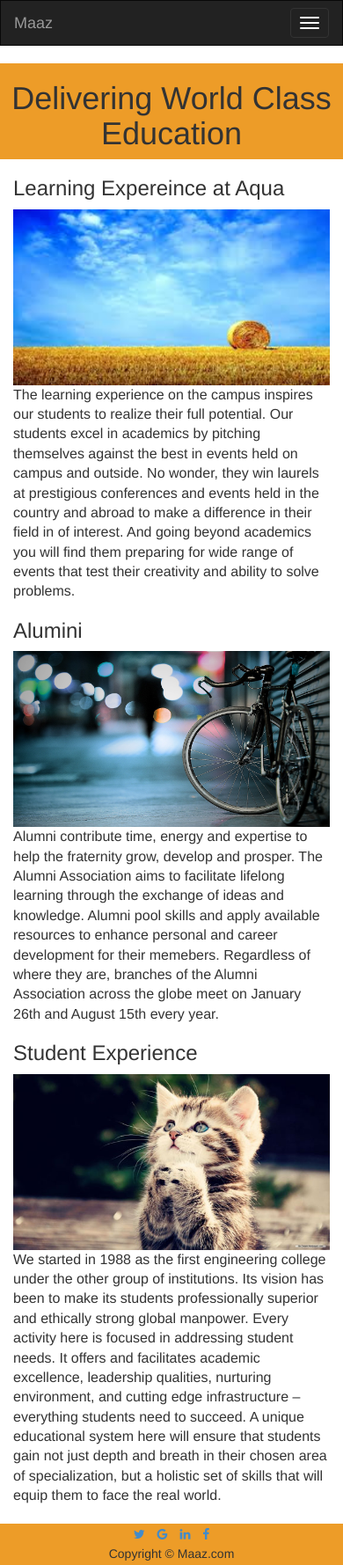
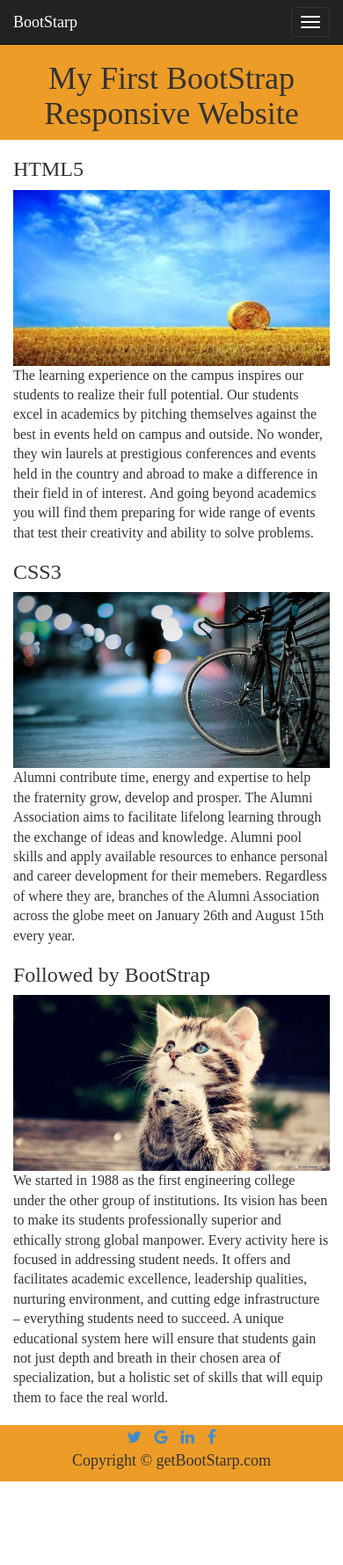
Before and after one commit to maazmmd/BootCamp, a website: page Assignment-2/index.html in a window 390 px wide. Shown: the whole page at 88% size. After the commit the page ends 1684 px from the top, so only its background shows below. Drawn offline with Linux system fonts and the light colour scheme; a web font is replaced by a local one.

Commit message:
Bug Fixes and Some Content Changes in Assignment-2, recreating Responsive website of Assignment 1 in BootStrap

```diff
--- a/Assignment-2/css/style.css
+++ b/Assignment-2/css/style.css
@@ -1,3 +1,6 @@
+/**
+ 	Global Declarations
+ **/
  body {
  	font-family: 'Tangerine', serif;
  	font-size: 18px;
@@ -8,12 +11,15 @@ body {
  	text-align: center;
  }
  #head {
-    margin: 0;
+ 	margin-top: 50px;
  }
  #ref{
  	margin: 5px 5px;
  }
 
+/**
+	Responsive Media Query
+**/
 @media (max-width: 768px) {
 
 	#imageList a img, .col-sm-4 img{
--- a/Assignment-2/index.html
+++ b/Assignment-2/index.html
@@ -1,17 +1,19 @@
 <!DOCTYPE html>
 <html>
 <head>
-    <title>Maaz - Website</title>
-    <link rel="stylesheet" href="css/style.css">
-    <link rel="stylesheet" href="bower_components/bootstrap/dist/css/bootstrap.css">
+  <title>BootStrap Responsive Website</title>
+  <meta charset="utf-8">
+  <meta name="viewport" content="width=device-width, initial-scale=1">
   <link rel="stylesheet" href="bower_components/bootstrap/dist/css/bootstrap.min.css">
-    <meta name="viewport" content="width=device-width, initial-scale=1">
   <link rel="stylesheet" href="css/font-awesome-4.7.0/css/font-awesome.min.css">
   <link href='https://fonts.googleapis.com/css?family=Sofia' rel='stylesheet'>
+  <link rel="stylesheet" href="css/style.css">
+  <script type="text/javascript" src="bower_components/jquery/dist/jquery.min.js"></script>
+  <script type="text/javascript" src="bower_components/bootstrap/dist/js/bootstrap.min.js"></script>
 </head>
 <body>
 
-  <!--   <nav class="navbar navbar-inverse">
+  <nav class="navbar navbar-inverse navbar-fixed-top">
     <div class="container-fluid">
 
       <div class="navbar-header">
@@ -21,29 +23,9 @@
           <span class="icon-bar"></span>
           <span class="icon-bar"></span>
         </button>
-            <a class="navbar-brand" href="#">Maaz</a>
+        <a class="navbar-brand" href="/">BootStarp</a>
       </div>
 
-        <div class="collapse navbar-collapse" id="myNavbar">
-            <ul class="nav navbar-nav">
-              <li class="active"><a href="/">Home<span class="sr-only">(current)</span></a></li>
-              <li><a href="about.html">About Us</a></li>
-              <li><a href="contact.html">Contact</a></li>
-            </ul>
-        </div>
-    </div>
-    </nav> -->
-
-    <nav class="navbar navbar-inverse">
-      <div class="container-fluid">
-        <div class="navbar-header">
-          <button type="button" class="navbar-toggle" data-toggle="collapse" data-target="#myNavbar">
-            <span class="icon-bar"></span>
-            <span class="icon-bar"></span>
-            <span class="icon-bar"></span>
-          </button>
-          <a class="navbar-brand" href="#">Maaz</a>
-        </div>
       <div class="collapse navbar-collapse" id="myNavbar">
         <ul class="nav navbar-nav">
           <li class="active"><a href="/">Home<span class="sr-only">(current)</span></a></li>
@@ -56,24 +38,24 @@
 
   <div class="row" id=head>
     <div class="col-12">
-        <h1>Delivering World Class Education</h1>
+      <h1>My First BootStrap Responsive Website</h1>
     </div>
   </div>
   <div class="container">
     <div class="row">
       <div class="col-12">
         <div class="col-sm-4">
-                <h3>Learning Expereince at Aqua</h3>
+          <h3>HTML5</h3>
           <img src="img/opacityImg.jpg" alt="Test image" height="200" width="300">
           <p class="lead">The learning experience on the campus inspires our students to realize their full potential. Our students excel in academics by pitching themselves against the best in events held on campus and outside. No wonder, they win laurels at prestigious conferences and events held in the country and abroad to make a difference in their field in of interest. And going beyond academics you will find them preparing for wide range of events that test their creativity and ability to solve problems.</p>
         </div>
         <div class="col-sm-4">
-                <h3>Alumini</h3>
+          <h3>CSS3</h3>
           <img src="img/test.jpg" alt="Test image" height="200" width="300">
           <p class="lead">Alumni contribute time, energy and expertise to help the fraternity grow, develop and prosper. The Alumni Association aims to facilitate lifelong learning through the exchange of ideas and knowledge. Alumni pool skills and apply available resources to enhance personal and career development for their memebers. Regardless of where they are, branches of the Alumni Association across the globe meet on January 26th and August 15th every year.</p>
         </div>
         <div class="col-sm-4">
-                <h3>Student Experience</h3>
+          <h3>Followed by BootStrap</h3>
           <img src="img/test2.jpg" alt="Test image" height="200" width="300">
           <p class="lead"> We started in 1988 as the first engineering college under the other group of institutions. Its vision has been to make its students professionally superior and ethically strong global manpower. Every activity here is focused in addressing student needs. It offers and facilitates academic excellence, leadership qualities, nurturing environment, and cutting edge infrastructure – everything students need to succeed. A unique educational system here will ensure that students gain not just depth and breath in their chosen area of specialization, but a holistic set of skills that will equip them to face the real world.</p>
         </div>
@@ -88,7 +70,7 @@
        <a id="ref" href="https://www.linkedin.com/in/mohammed-maaz" class="fa fa-linkedin"></a>
        <a id="ref" href="https://www.facebook.com/maazmmd" class="fa fa-facebook"></a>
        <br>
-         Copyright &copy; Maaz.com
+       Copyright &copy; getBootStarp.com
      </p>
    </div>
  </div>
```
Also changed, not shown: Assignment-2/about.html (+14 -9 lines), Assignment-2/contact.html (+21 -10 lines). Lines whose indentation alone changed are shown as unchanged.
